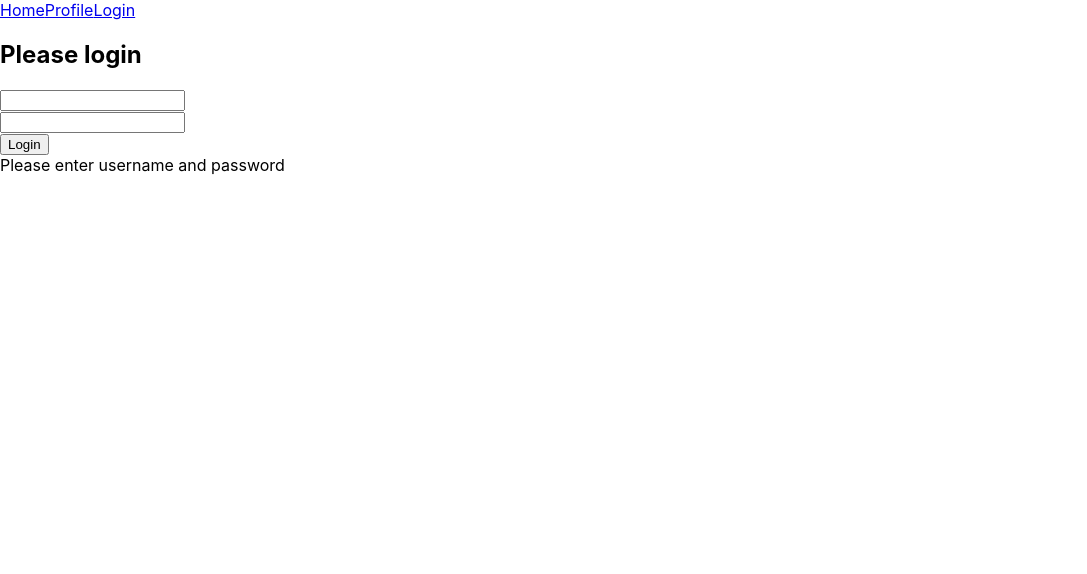
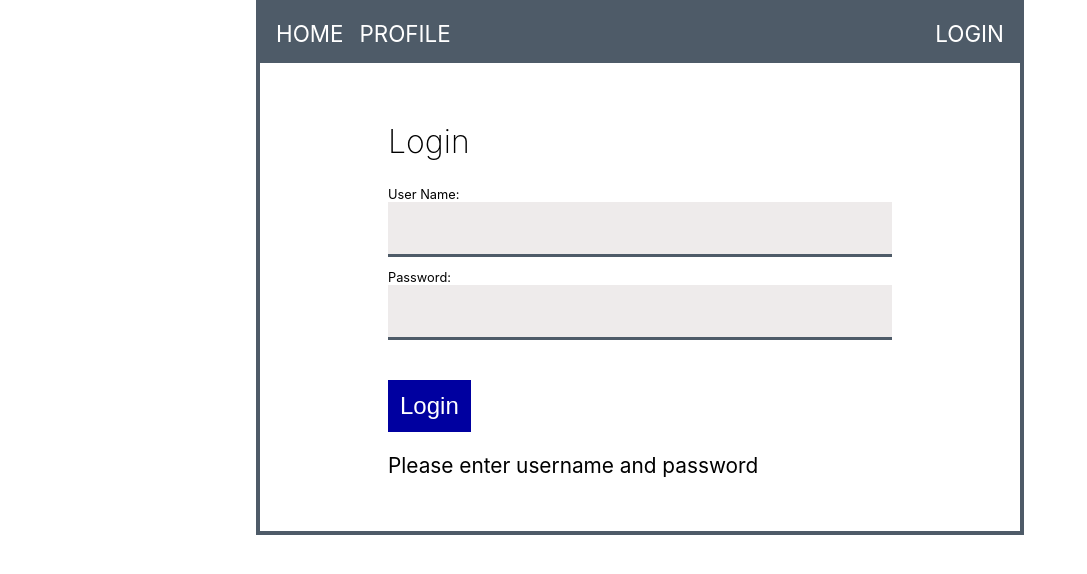
Before and after one commit to mhoumann87/space-finder-frontend, a React (Create React App) app: page /login in a window 1280 px wide. Shown: the top 574 px of the page, without its empty margins (0-1087 px from the left). Built offline with nearby package versions, Linux system fonts and the light colour scheme.

Commit message:
Add CSS for login form and navbar

```diff
--- a/src/components/Login.tsx
+++ b/src/components/Login.tsx
@@ -59,31 +59,38 @@
 
     if (this.state.loginAttempted) {
       if (this.state.loginSuccessful) {
-        loginMessage = <label>Login Successful</label>;
+        loginMessage = <p className='success'>Login Successful</p>;
       } else {
-        loginMessage = <label>Password or Username are wrong</label>;
+        loginMessage = <p className='error'>Password or Username are wrong</p>;
       }
     } else {
-      loginMessage = <label>Please enter username and password</label>;
+      loginMessage = <p>Please enter username and password</p>;
     }
 
     return (
-      <div>
-        <h2>Please login</h2>
+      <div className='form-box'>
+        <h2>Login</h2>
         <form onSubmit={e => this.handleSubmit(e)}>
+          <label htmlFor='username'>
+            User Name:
             <input
+              name='username'
               value={this.state.userName}
               type='text'
               onChange={e => this.setUserName(e)}
             />
-          <br />
+          </label>
+          <label htmlFor='password'>
+            Password:
             <input
+              name='password'
               value={this.state.password}
               type='password'
               onChange={e => this.setPassword(e)}
             />
+          </label>
           <br />
-          <input type='submit' value='Login' />
+          <input type='submit' value='Login' className='btn' />
         </form>
         {loginMessage}
       </div>
--- a/src/components/NavBar.tsx
+++ b/src/components/NavBar.tsx
@@ -14,9 +14,12 @@
 
     return (
       <div className='navbar'>
-        <Link to='/'>Home</Link>
-        <Link to='/profile'>Profile</Link>
-        {loginLogout}
+        <div className='primary-nav'>
+          <Link to='/'>Home</Link>
+          <Link to='/profile'>Profile</Link>
+        </div>
+
+        <div className='secondary-menu'>{loginLogout}</div>
       </div>
     );
   }
--- a/src/index.css
+++ b/src/index.css
@@ -1,3 +1,7 @@
+* {
+  box-sizing: border-box;
+}
+
 body {
   margin: 0;
   font-family: -apple-system, BlinkMacSystemFont, 'Segoe UI', 'Roboto', 'Oxygen',
@@ -11,3 +15,91 @@
   font-family: source-code-pro, Menlo, Monaco, Consolas, 'Courier New',
     monospace;
 }
+
+.wrapper {
+  width: 60%;
+  margin: 0 auto;
+  border: 4px solid #4e5b68;
+}
+
+.navbar {
+  background-color: #4e5b68;
+  padding: 1em;
+  display: flex;
+  justify-content: space-between;
+  align-items: center;
+  gap: 1.4em;
+}
+
+.navbar a {
+  font-size: 1.4rem;
+  text-decoration: none;
+  text-transform: uppercase;
+  color: #fff;
+}
+
+.navbar a:hover {
+  opacity: 0.7;
+}
+
+.primary-nav {
+  display: flex;
+  gap: 1em;
+}
+
+.success {
+  color: #004d00;
+}
+
+.error {
+  color: #940000;
+}
+
+.form-box {
+  padding: 2em 8em 2em;
+}
+
+.form-box h2 {
+  font-size: 2rem;
+  font-weight: 200;
+}
+
+.form-box p {
+  font-size: 1.3rem;
+}
+
+form {
+  display: flex;
+  flex-direction: column;
+  gap: 1em;
+  font-size: 0.8rem;
+}
+
+label {
+  display: flex;
+  flex-direction: column;
+}
+
+input {
+  display: block;
+  font-size: 1.5rem;
+  border: none;
+  border-bottom: 3px solid #4e5b68;
+  background: rgb(238, 235, 235);
+  padding: 0.5em;
+}
+
+input:focus {
+  outline: 1px solid #4e5b68;
+  background: rgb(224, 224, 224);
+}
+
+.btn {
+  align-self: start;
+  justify-self: start;
+  background: rgb(0, 0, 160);
+  color: #fff;
+  border: none;
+  outline: none;
+  cursor: pointer;
+}
```
Lines whose indentation alone changed are shown as unchanged.
